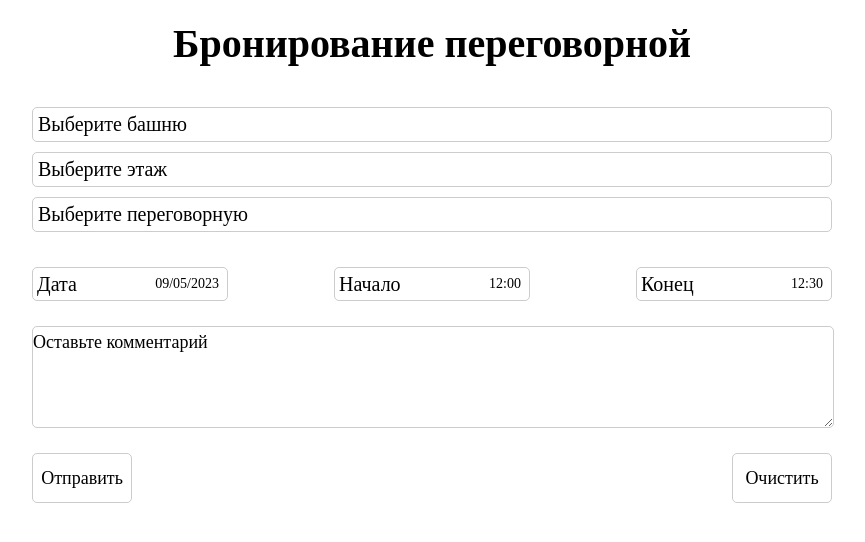
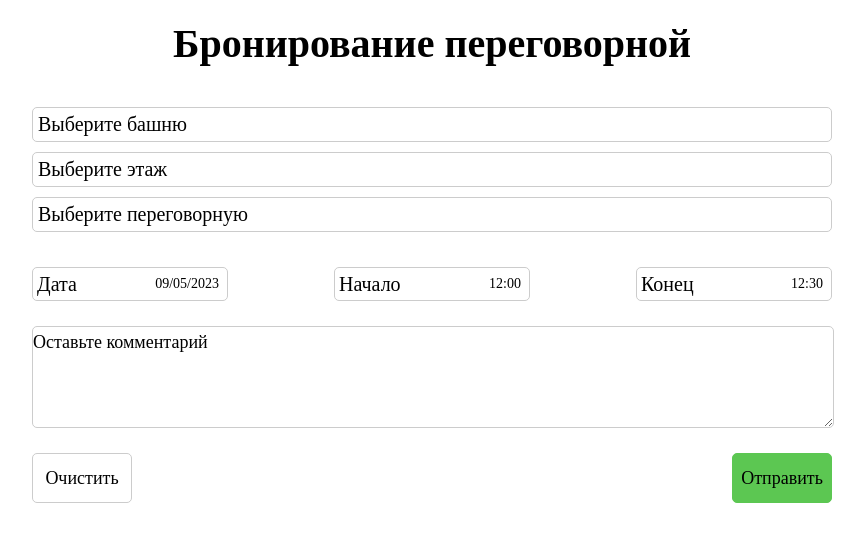
Before and after one commit to dilnabz/booking-form, a React (Create React App) app: page / in a window 1280 px wide. Shown: the top 542 px of the page, without its empty margins (208-1073 px from the left). Built offline with nearby package versions, Linux system fonts and the light colour scheme.

Commit message:
work on styles

```diff
--- a/src/App.css
+++ b/src/App.css
@@ -85,8 +85,8 @@
   width: 100px;
   height: 50px;
   padding: 5px 0;
-  background-color: #fff;
-  border: 1px solid #ccc;
+  background-color: #5cc752;
+  border: 1px solid #5cc752;
   border-radius: 5px;
   font-family: serif;
   font-size: 18px;
--- a/src/App.js
+++ b/src/App.js
@@ -160,16 +160,16 @@ export function App() {
 			</div>
 			<div className='submitBtnContainer'>
 				<button
+					type="reset"
+					className="clearBtn"
+				>
+					Очистить
+				</button>
+				<button
 					type="submit"
 					className="submitBtn"
 				>
 					Отправить
-				</button>
-				<button
-					type="reset"
-					className="clearBtn"
-				>
-					Очистить
 				</button>
 			</div>
 
```
